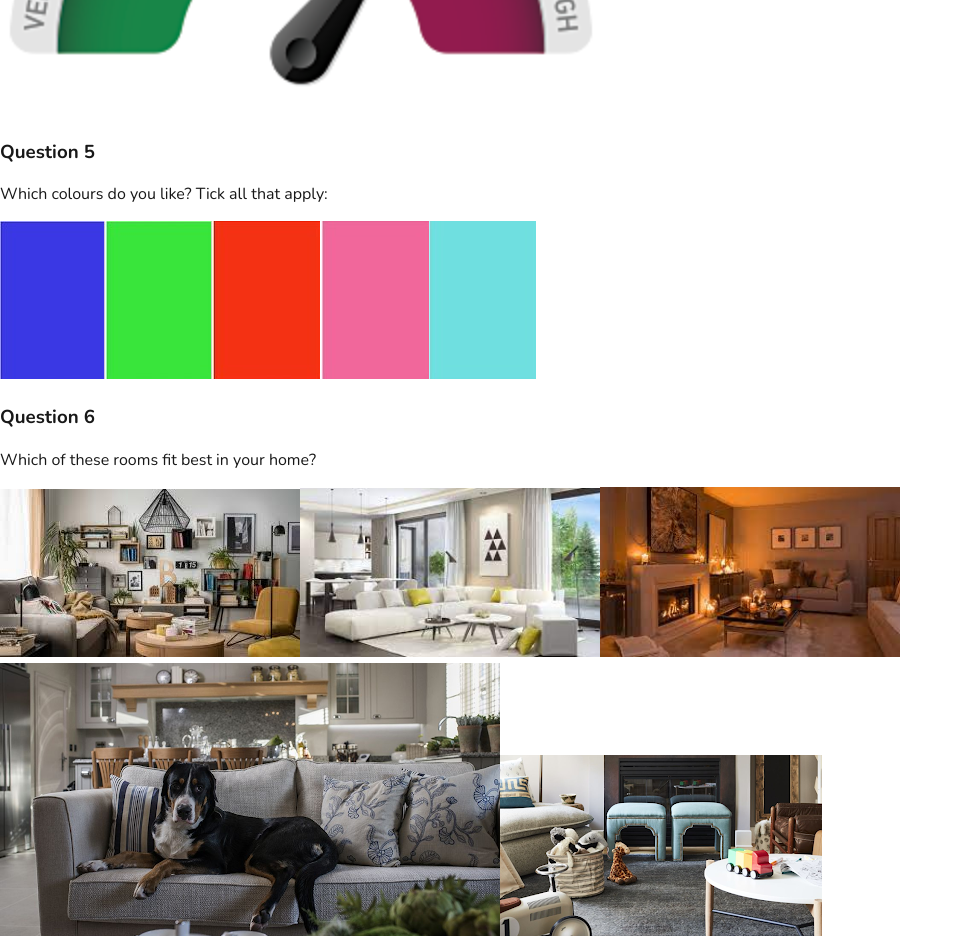
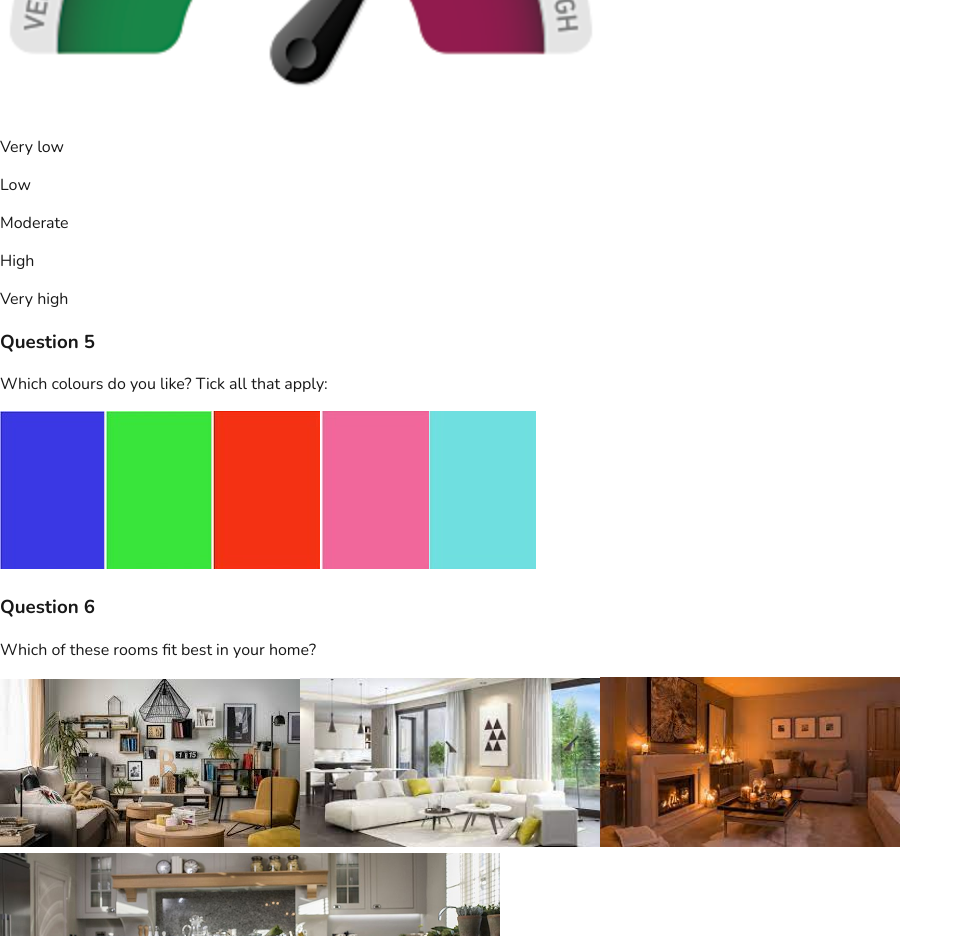
Before and after one commit to yvonne0711/cfg-react-project, a JavaScript app in the folder our-app/: page /Quiz in a window 1280 px wide. Shown: the part 1940-2876 px from the top of the page, without its empty margins (0-963 px from the left). Built offline with nearby package versions, Linux system fonts and the light colour scheme.

Commit message:
Added text to about

```diff
--- a/our-app/src/pages/About.js
+++ b/our-app/src/pages/About.js
@@ -1,7 +1,11 @@
 import './QuizExtra.css';
 
 const About = () => {
-    return <h1>About</h1>;
+    return <> <h1>About</h1>
+    <p className="aboutText">Take our fun and easy quiz to find out what your new favourite bubble  tea flavour is! You can use our app to choose the ideal bubble tea for  you by answering a few short questions about your taste preferences.  We have everything you want, whether you prefer it sweet, fruity, or creamy.</p>
+    <p>Try it now and treat yourself to a pleasantly refreshing drink!"</p>
+    <button className="startQuiz">Start quiz</button>
+    </>
   };
 
   export default About;
--- a/our-app/src/pages/Quiz.js
+++ b/our-app/src/pages/Quiz.js
@@ -72,6 +72,11 @@ const Quiz = () => {
     <h3 className="questionNumber">Question 4</h3>
     <p className="questionPhrase">Choose your preferred sugar level?</p>
     <img className="quizImageSugar" src={sugarLevel} alt="sugar level"/>
+    <p className="answer">Very low</p>
+    <p className="answer">Low</p>
+    <p className="answer">Moderate</p>
+    <p className="answer">High</p>
+    <p className="answer">Very high</p>
 
     <h3 className="questionNumber">Question 5</h3>
     <p className="questionPhrase">Which colours do you like? <italics>Tick all that apply:</italics></p>
```
